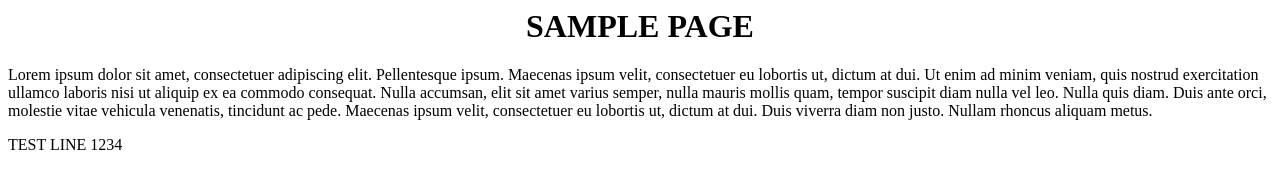
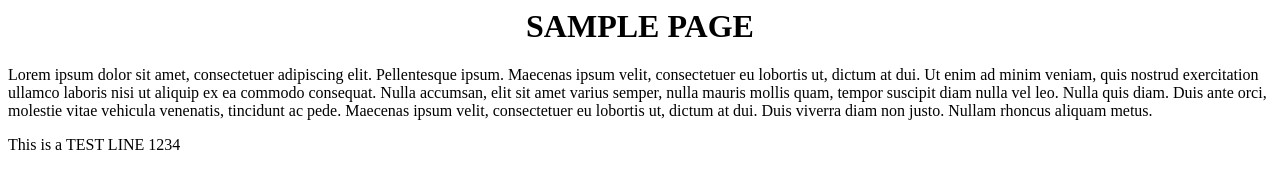
Before and after one commit to ramakrishnapittu1028/GitPractise, a plain HTML site: page index.html in a window 1280 px wide. Drawn offline with Linux system fonts and the light colour scheme.

Commit message:
Update index.html

```diff
--- a/index.html
+++ b/index.html
@@ -12,4 +12,4 @@
 		</div>
 	</body>
 </html>
-TEST LINE 1234
+This is a TEST LINE 1234
```
